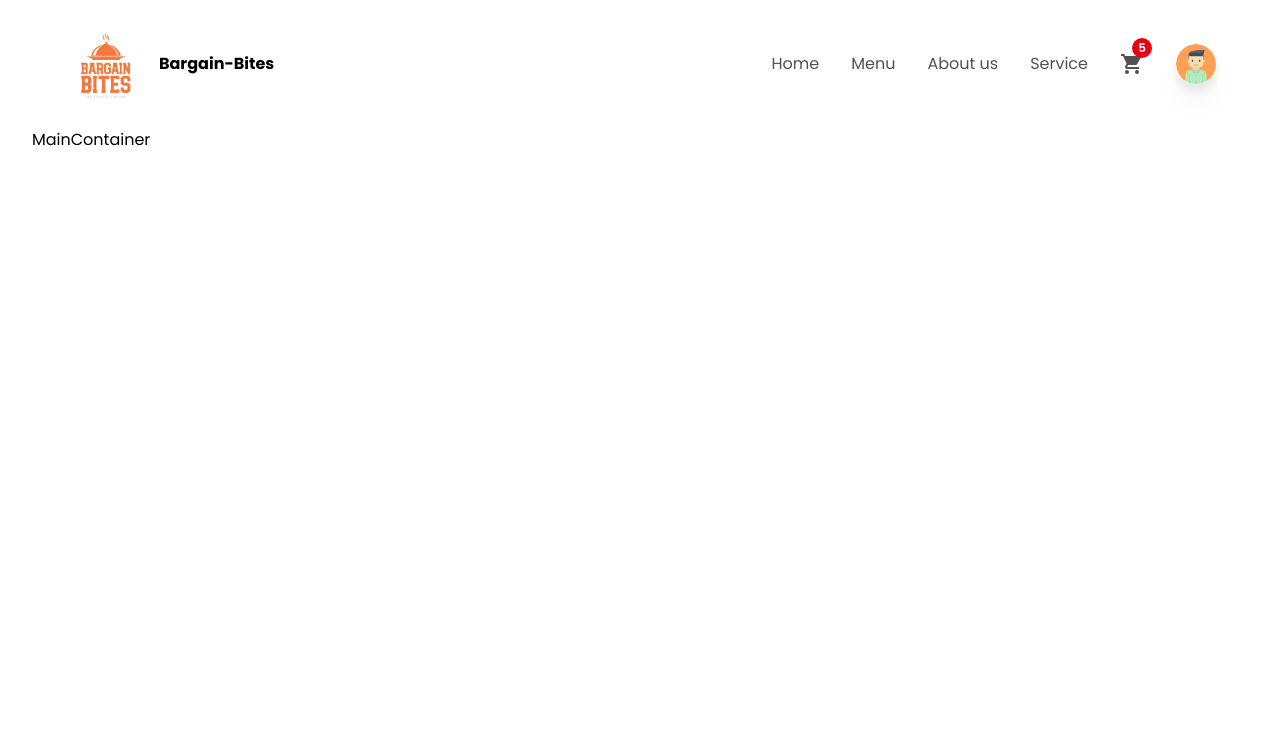
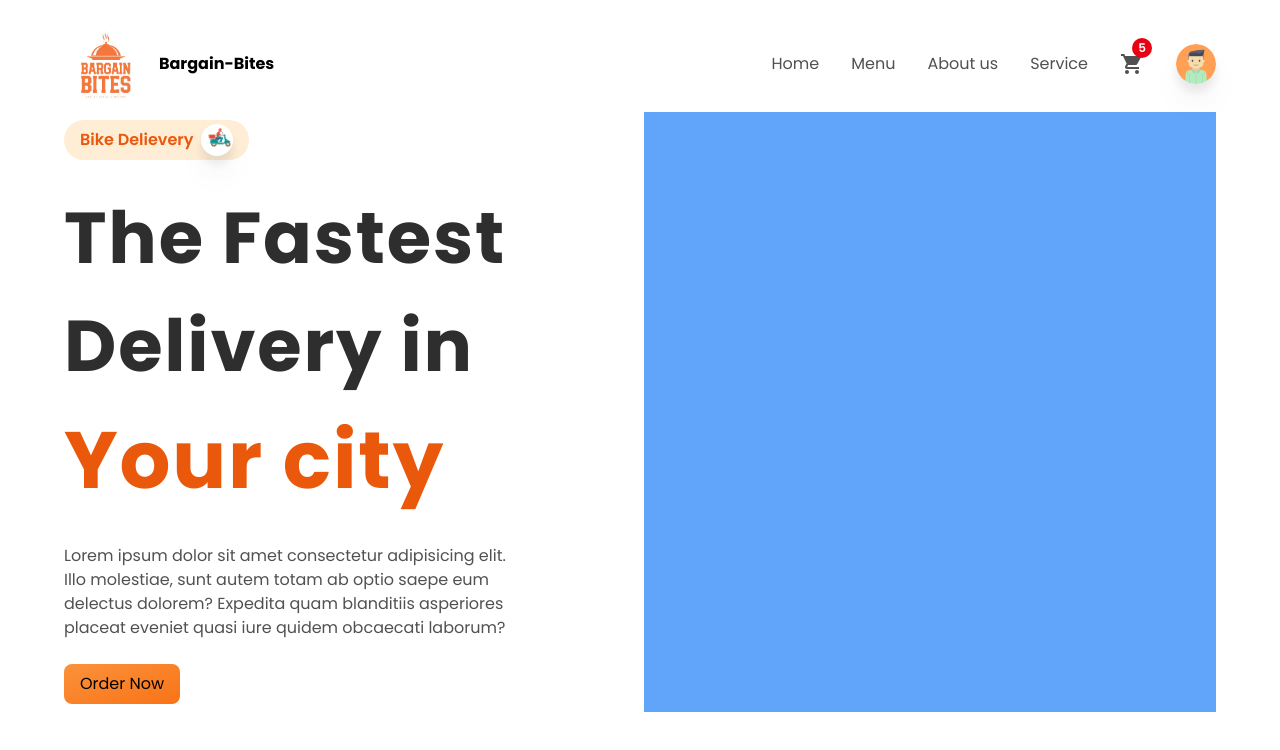
Before and after one commit to nirbhay1008/bargain-bites, a React (Create React App) app: page / in a window 1280 px wide. Shown: the top 750 px of the page. Built offline with nearby package versions, Linux system fonts and the light colour scheme.

Commit message:
maincontainer-started

```diff
--- a/src/App.js
+++ b/src/App.js
@@ -8,7 +8,7 @@ export const App = () => {
     <AnimatePresence>
       <div className="w-screen h-auto flex flex-col">
         <Header />
-        <main className="mt-24 p-8 w-full">
+        <main className="mt-20 md:mt-24 px-4 md:px-16 py-4 w-full">
           <Routes>
             <Route path="/*" element={<MainContainer />} />
             <Route path="/createItem" element={<CreateContainer />} />
--- a/src/components/Header.jsx
+++ b/src/components/Header.jsx
@@ -1,6 +1,6 @@
 import React, { useState } from "react";
 import Logo from "../img/bargain_bites_logo.jpeg";
-import { MdShoppingCart , MdAdd , MdLogout} from "react-icons/md";
+import { MdShoppingCart, MdAdd, MdLogout } from "react-icons/md";
 import { motion } from "framer-motion";
 import Avatar from "../img/avatar.png";
 import { Link } from "react-router-dom";
@@ -8,15 +8,17 @@ import { getAuth, signInWithPopup, GoogleAuthProvider } from "firebase/auth";
 import { app } from "../firebase.config";
 import { useStateValue } from "../context/StateProvider";
 import { actionType } from "../context/reducer";
+
+
 export const Header = () => {
   const firebaseAuth = getAuth(app);
   const provider = new GoogleAuthProvider();
 
   const [{ user }, dispatch] = useStateValue();
 
-  const [isMenu , setIsMenue] = useState(false);
+  const [isMenu, setIsMenue] = useState(false);
   const login = async () => {
-    if( !user){
+    if (!user) {
       const {
         user: { refreshToken, providerData },
       } = await signInWithPopup(firebaseAuth, provider);
@@ -25,21 +27,19 @@ export const Header = () => {
         user: providerData[0],
       });
 
-      localStorage.setItem('user' , JSON.stringify(providerData[0]));
+      localStorage.setItem("user", JSON.stringify(providerData[0]));
+    } else {
+      setIsMenue(!isMenu);
     }
-    else{
-      setIsMenue(!isMenu)
-    }
-
   };
 
   const logout = () => {
-    setIsMenue(false)
-    localStorage.clear()
+    setIsMenue(false);
+    localStorage.clear();
 
     dispatch({
-      type : actionType.SET_USER,
-      user : null
+      type: actionType.SET_USER,
+      user: null,
     });
   };
 
@@ -59,10 +59,12 @@ export const Header = () => {
         </Link>
 
         <div className="flex items-center gap-8">
-          <motion.ul initial = {{opacity:0 , x : 200}}
-          animate = {{opacity : 1 , x : 0}}
-          exit = {{opacity:0 , x : 200}}
-          className="flex items-center gap-8">
+          <motion.ul
+            initial={{ opacity: 0, x: 200 }}
+            animate={{ opacity: 1, x: 0 }}
+            exit={{ opacity: 0, x: 200 }}
+            className="flex items-center gap-8"
+          >
             <li
               whileTap={{ scale: 0.6 }}
               className="text-base text text-textColor hover:text-headingColor duration-100 transition-all ease-in-out cursor-pointer"
@@ -98,38 +100,46 @@ export const Header = () => {
           <div className="relative">
             <motion.img
               whileTap={{ scale: 0.6 }}
-              src={
-                user ? user.photoURL : Avatar
-              }
+              src={user ? user.photoURL : Avatar}
               className="w-10 min-w-[40px] h-10 min-h-[40px] drop-shadow-xl cursor-pointer rounded-full"
               alt="userprofile"
               onClick={login}
             />
-            {
-              isMenu && (
-                <motion.div initial = {{opacity : 0 , scale : 0.6}}
-                animate = {{opacity : 1, scale : 1}}
-                exit = {{opacity : 0 , scale : 0.6}}
-                className="w-40 bg-grey-50 shadow-xl rounded-lg flex-col absolute top-12 right-0">
-              {
-                user && user.email === "nirbhaychopra1008@gmail.com" && (
-                  <Link to = {'/createItem'}>
-                  <p className="px-4 py-2 flex items-center gap-3 cursor-pointer hover:bg-slate-100 transition-all duration-100 ease-in-out text-textColor text-base">New item <MdAdd> </MdAdd>
+            {isMenu && (
+              <motion.div
+                initial={{ opacity: 0, scale: 0.6 }}
+                animate={{ opacity: 1, scale: 1 }}
+                exit={{ opacity: 0, scale: 0.6 }}
+                className="w-40 bg-grey-50 shadow-xl rounded-lg flex-col absolute top-12 right-0"
+              >
+                {user && user.email === "nirbhaychopra1008@gmail.com" && (
+                  <Link to={"/createItem"}>
+                    <p className="px-4 py-2 flex items-center gap-3 cursor-pointer hover:bg-slate-100 transition-all duration-100 ease-in-out text-textColor text-base">
+                      New item <MdAdd> </MdAdd>
                     </p>
                   </Link>
-                )
-              }
-              <p className="px-4 py-2 flex items-center gap-3 cursor-pointer hover:bg-slate-100 transition-all duration-100 ease-in-out text-textColor text-base"
-                onClick = {logout}>
-                Logout <MdLogout> </MdLogout></p>
+                )}
+                <p
+                  className="px-4 py-2 flex items-center gap-3 cursor-pointer hover:bg-slate-100 transition-all duration-100 ease-in-out text-textColor text-base"
+                  onClick={logout}
+                >
+                  Logout <MdLogout> </MdLogout>
+                </p>
               </motion.div>
-              )
-            }
+            )}
           </div>
         </div>
       </div>
       {/* for logo */}
-      <div className="flex items-ceter justify-between md:hidden w-full h-full">
+      <div className="flex items-center justify-between md:hidden w-full h-full">
+
+        <div className="relative flex items-center justify-center">
+            <MdShoppingCart className="text-textColor text-2xl cursor-pointer" />
+            <div className=" absolute -top-3.5 -right-2 w-5 h-5 rounded-full bg-cartNumBg flex items-center justify-center">
+              <p className="text-xs text-white font-semibold">5</p>
+            </div>
+        </div>
+
         <Link to={"/"} className="flex items-center gap-2">
           <img
             src={Logo}
@@ -140,30 +150,29 @@ export const Header = () => {
             Bargain-Bites
           </p>
         </Link>
+
         <div className="relative">
           <motion.img
             whileTap={{ scale: 0.6 }}
-              src={
-                user ? user.photoURL : Avatar
-              }
+            src={user ? user.photoURL : Avatar}
             className="w-10 min-w-[40px] h-10 min-h-[40px] drop-shadow-xl cursor-pointer rounded-full"
             alt="userprofile"
             onClick={login}
           />
-            {
-              isMenu && (
-                <motion.div initial = {{opacity : 0 , scale : 0.6}}
-                animate = {{opacity : 1, scale : 1}}
-                exit = {{opacity : 0 , scale : 0.6}}
-                className="w-40 bg-grey-50 shadow-xl rounded-lg flex-col absolute top-12 right-0">
-              {
-                user && user.email === "nirbhaychopra1008@gmail.com" && (
-                  <Link to = {'/createItem'}>
-                  <p className="px-4 py-2 flex items-center gap-3 cursor-pointer hover:bg-slate-100 transition-all duration-100 ease-in-out text-textColor text-base">New item <MdAdd> </MdAdd>
+          {isMenu && (
+            <motion.div
+              initial={{ opacity: 0, scale: 0.6 }}
+              animate={{ opacity: 1, scale: 1 }}
+              exit={{ opacity: 0, scale: 0.6 }}
+              className="w-40 bg-green-50 shadow-xl rounded-lg flex flex-col absolute top-12 right-0"
+            >
+              {user && user.email === "nirbhaychopra1008@gmail.com" && (
+                <Link to={"/createItem"}>
+                  <p className="px-4 py-2 flex items-center gap-3 cursor-pointer hover:bg-slate-100 transition-all duration-100 ease-in-out text-textColor text-base">
+                    New item <MdAdd> </MdAdd>
                   </p>
                 </Link>
-                )
-              }
+              )}
 
               <ul className="flex flex-col">
                 <li
@@ -192,13 +201,14 @@ export const Header = () => {
                 </li>
               </ul>
 
-
-              <p className="m-2 p-2 rounded-md shadow-md flex items-center justify-center bg-gray-200 gap-3 cursor-pointer hover:bg-gray-300 transition-all duration-100 ease-in-out text-textColor text-base"
-                onClick = {logout}>
-                Logout <MdLogout/> </p>
+              <p
+                className="m-2 p-2 rounded-md shadow-md flex items-center justify-center bg-gray-200 gap-3 cursor-pointer hover:bg-gray-300 transition-all duration-100 ease-in-out text-textColor text-base"
+                onClick={logout}
+              >
+                Logout <MdLogout />{" "}
+              </p>
             </motion.div>
-              )
-            }
+          )}
         </div>
       </div>
     </header>
--- /dev/null
+++ b/src/components/HomeContainer.jsx
@@ -0,0 +1,38 @@
+import React from 'react'
+import Delivery from "../img/delivery.png";
+export const HomeContainer = () => {
+  return (
+    <div className="grid grid-cols-1 md:grid-cols-2 gap-2">
+      <div className="py-2 flex-1 flex flex-col items-start justify-center gap-6">
+        <div className="flex items-center gap-2 justify-center bg-orange-100 px-4 py-1 rounded-full">
+          <p className="text-base text-orange-600 font-semibold">
+            Bike Delievery
+          </p>
+          <div className="w-8 h-8 bg-white rounded-full overflow-hidden drop-shadow-xl">
+            <img
+              src={Delivery}
+              className="w-full h-full object-contain"
+              alt="delivery"
+            />
+          </div>
+        </div>
+
+        <p className="text-[2.5rem] lg:text-[4.5rem] font-bold tracking-wide text-headingColor">
+          The Fastest Delivery in{" "}
+          <span className="text-orange-600 text-[3rem] lg:text-[5rem]">Your city</span>
+        </p>
+        <p className="text-base text-textColor text-center md:text-left md:w-[80%]">
+          Lorem ipsum dolor sit amet consectetur adipisicing elit. Illo
+          molestiae, sunt autem totam ab optio saepe eum delectus dolorem?
+          Expedita quam blanditiis asperiores placeat eveniet quasi iure quidem
+          obcaecati laborum?
+        </p>
+
+        <button type="button" className="bg-gradient-to-br from-orange-400 to-orange-500 w-full md:w-auto px-4 py-2 rounded-lg hover:shadow-lg transition-all ease-in-out duration-100 ">Order Now</button>
+      </div>
+      <div className="py-2 bg-blue-400 flex-1"></div>
+    </div>
+  )
+};
+
+export default HomeContainer;
--- a/src/components/MainContainer.jsx
+++ b/src/components/MainContainer.jsx
@@ -1,9 +1,11 @@
-import React from 'react'
-
+import React from "react";
+import { HomeContainer } from "./HomeContainer";
 export const MainContainer = () => {
   return (
-    <div>MainContainer</div>
-  )
-}
+    <div className="w-full h-auto flex flex-col items-center justify-center">
+      <HomeContainer/>
+    </div>
+  );
+};
 
 export default MainContainer;
--- a/src/components/index.js
+++ b/src/components/index.js
@@ -1,3 +1,4 @@
 export {default as  Header} from './Header'
 export {default as  MainContainer} from './MainContainer'
 export {default as  CreateContainer} from './CreateContainer'
+export {default as  HomeContainer} from './HomeContainer'
```
Lines whose indentation alone changed are shown as unchanged.
